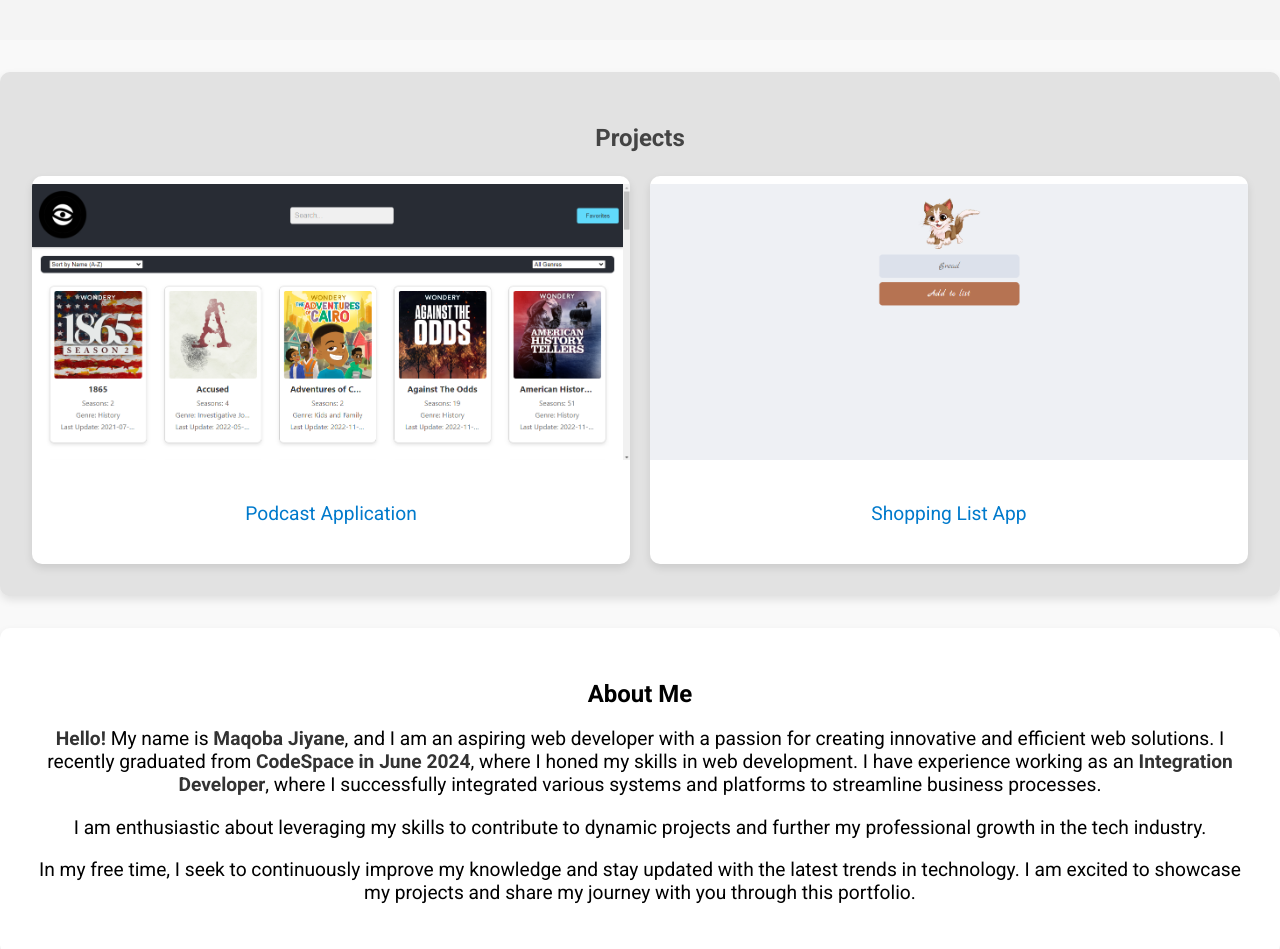
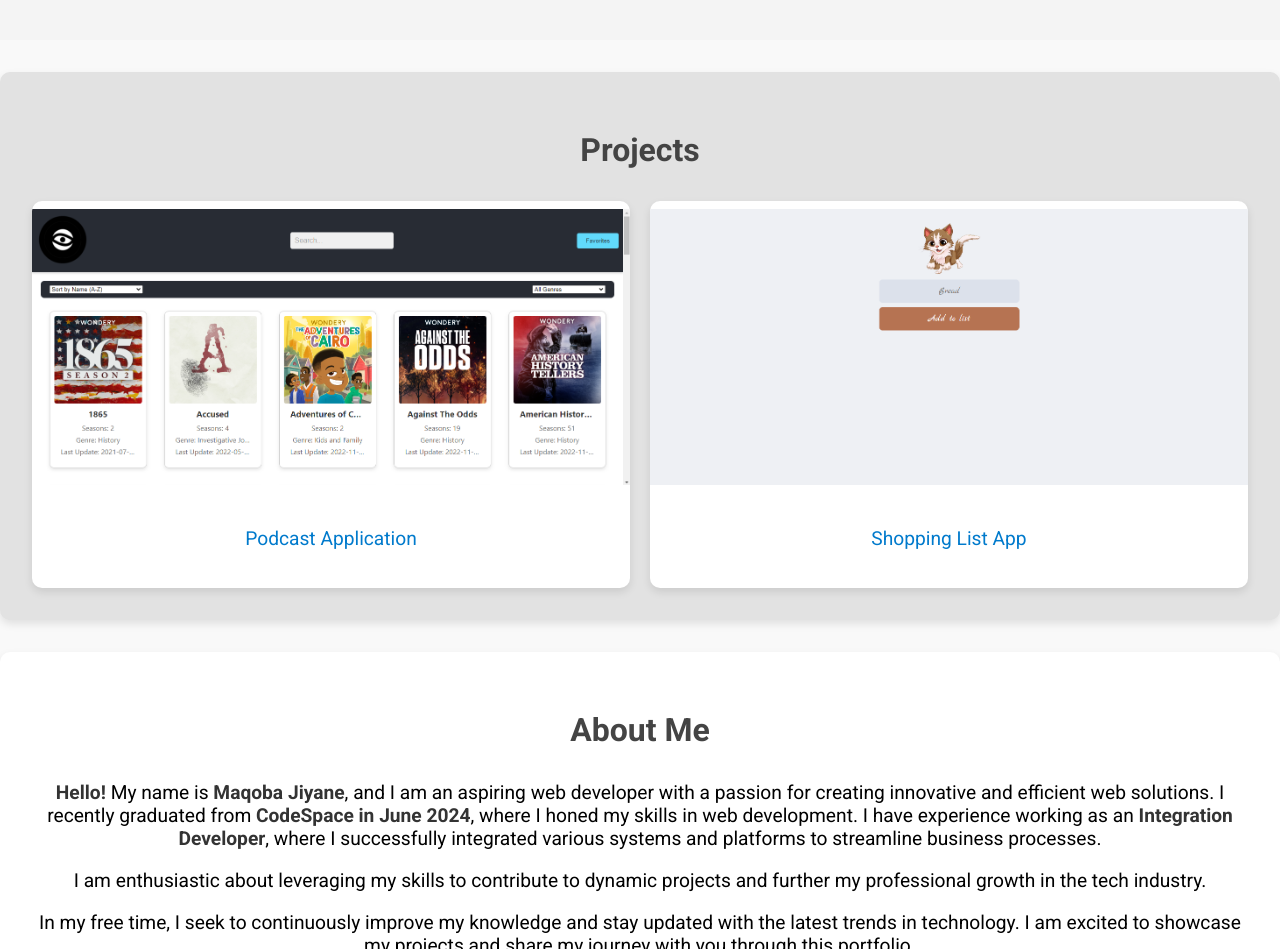
Before and after one commit to Maqoba-Jiyane/FFC-Portfolio-Piece, a plain HTML site: page index.html in a window 1280 px wide. Shown: the part 700-1649 px from the top of the page. Drawn offline with Linux system fonts and the light colour scheme; a web font is replaced by a local one.

Commit message:
Fixed the headings

```diff
--- a/styles.css
+++ b/styles.css
@@ -109,7 +109,7 @@ section {
 
 .project-tile {
   margin-bottom: 1em;
-  font-size: 1.5em;
+  font-size: 2em;
   font-weight: 700;
   color: #444;
 }
@@ -131,6 +131,13 @@ section {
   border-radius: 10px;
   box-shadow: 0 4px 8px rgba(0, 0, 0, 0.1);
   text-align: center;
+}
+
+#about-me h2{
+  margin-bottom: 1em;
+  font-size: 2em;
+  font-weight: 700;
+  color: #444;
 }
 
 #about-me p {
```
